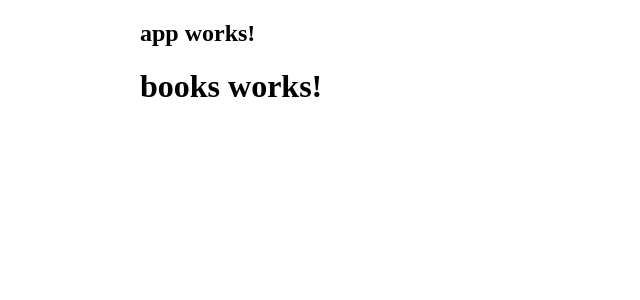
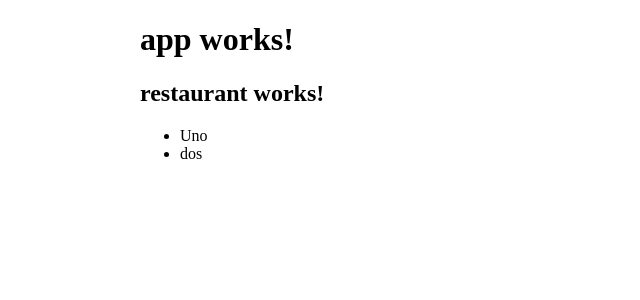
Before and after one commit to rojjas90/ng2-restaurant, an Angular app: page / in a window 1280 px wide. Shown: the top 300 px of the page, without its empty margins (0-640 px from the left). Built offline with nearby package versions, Linux system fonts and the light colour scheme.

Commit message:
We have modified restaurant html and ts to add array of resturants and show it in the html file

```diff
--- a/src/app/app.component.html
+++ b/src/app/app.component.html
@@ -1,7 +1,8 @@
 <div class="container">
-  <h2>{{title}}</h2>
+  <h1>{{title}}</h1>
 
   <div>
-    <app-books></app-books>
+    <!-- <app-restaurant></app-restaurant> -->
+    <router-outlet></router-outlet>
   </div>
 </div>
--- a/src/app/app.module.ts
+++ b/src/app/app.module.ts
@@ -2,6 +2,7 @@ import { BrowserModule } from '@angular/platform-browser';
 import { NgModule } from '@angular/core';
 import { FormsModule } from '@angular/forms';
 import { HttpModule } from '@angular/http';
+import {routing} from './app.routing';
 
 import { AppComponent } from './app.component';
 import { BooksComponent } from './books/books.component';
@@ -16,7 +17,8 @@ import { RestaurantComponent } from './restaurant/restaurant.component';
   imports: [
     BrowserModule,
     FormsModule,
-    HttpModule
+    HttpModule,
+    routing
   ],
   providers: [],
   bootstrap: [AppComponent]
--- /dev/null
+++ b/src/app/app.routing.ts
@@ -0,0 +1,11 @@
+import {RouterModule, Routes} from '@angular/router';
+import {RestaurantComponent} from "./restaurant/restaurant.component";
+
+const APP_ROUTES: Routes = [
+    {
+        path: '',
+           component: RestaurantComponent
+         }
+];
+
+export const routing = RouterModule.forRoot(APP_ROUTES);
--- a/src/app/restaurant/restaurant.component.html
+++ b/src/app/restaurant/restaurant.component.html
@@ -1,3 +1,7 @@
-<p>
+<h2>
   restaurant works!
-</p>
+</h2>
+
+<ul>
+  <li *ngFor="let restaurant of restaurants">{{restaurant}}</li>
+</ul>
--- a/src/app/restaurant/restaurant.component.ts
+++ b/src/app/restaurant/restaurant.component.ts
@@ -7,9 +7,12 @@ import { Component, OnInit } from '@angular/core';
 })
 export class RestaurantComponent implements OnInit {
 
+  restaurants = [];
+
   constructor() { }
 
   ngOnInit() {
+    this.restaurants = ["Uno", "dos"];
   }
 
 }
```
Also changed, not shown: src/app/restaurant/restaurant.service.ts (added).
